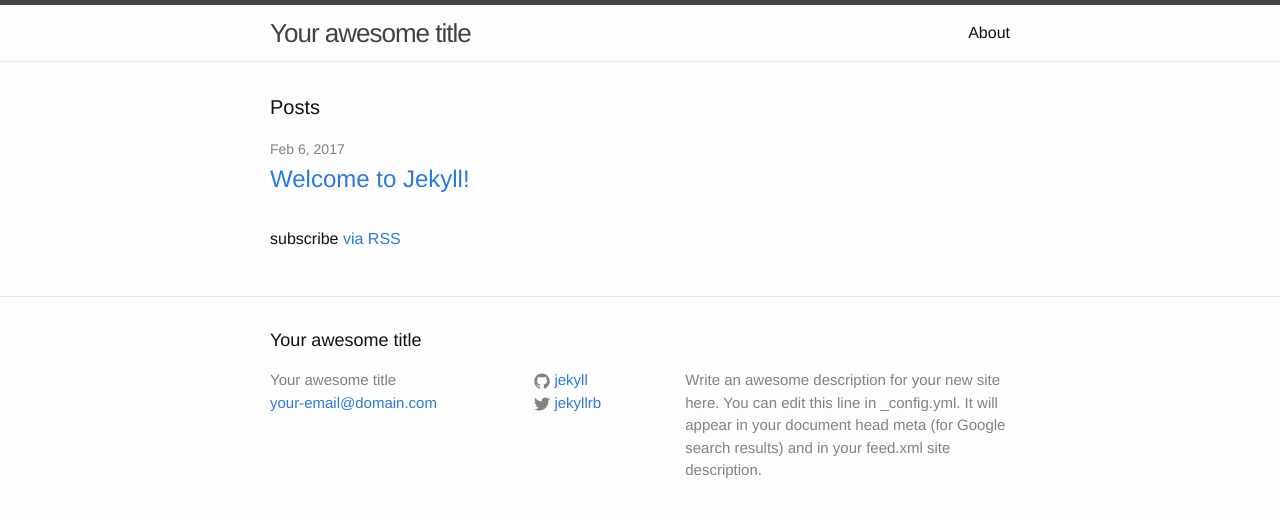
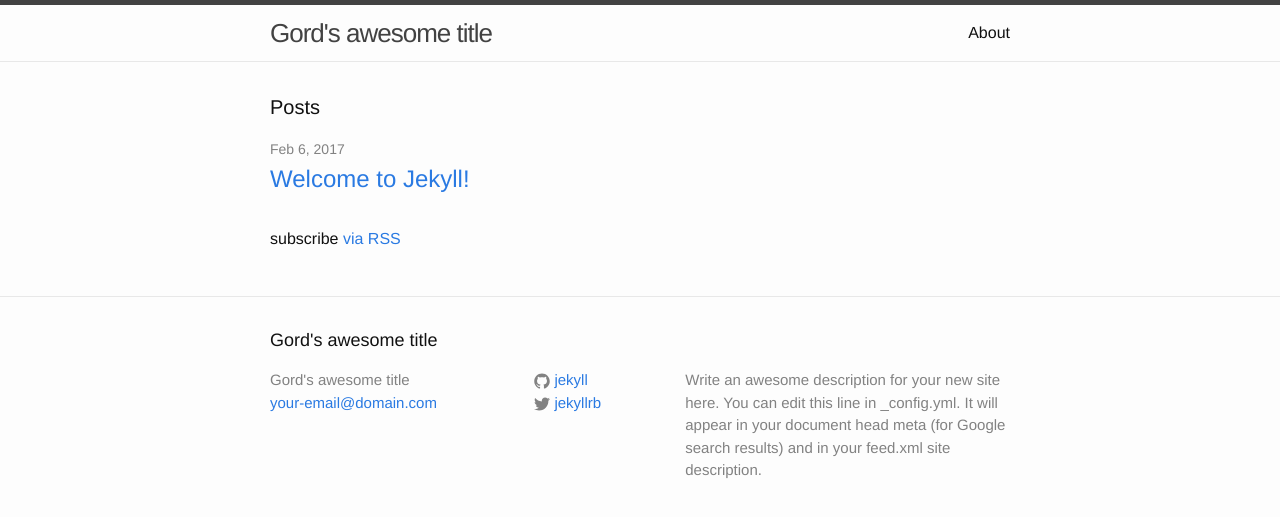
Before and after one commit to XcoderG/XcoderG.github.io, a Jekyll site: the page built from index.html, in a window 1280 px wide. Shown: the top 517 px of the page. Built offline with Jekyll 4.4.1, drawn with Linux system fonts in a browser that asks for light colours.

Commit message:
Update _config.yml

```diff
--- a/_config.yml
+++ b/_config.yml
@@ -6,7 +6,7 @@
 # 'jekyll serve'. If you change this file, please restart the server process.
 
 # Site settings
-title: Your awesome title
+title: Gord's awesome title
 email: your-email@domain.com
 description: > # this means to ignore newlines until "baseurl:"
   Write an awesome description for your new site here. You can edit this
```
